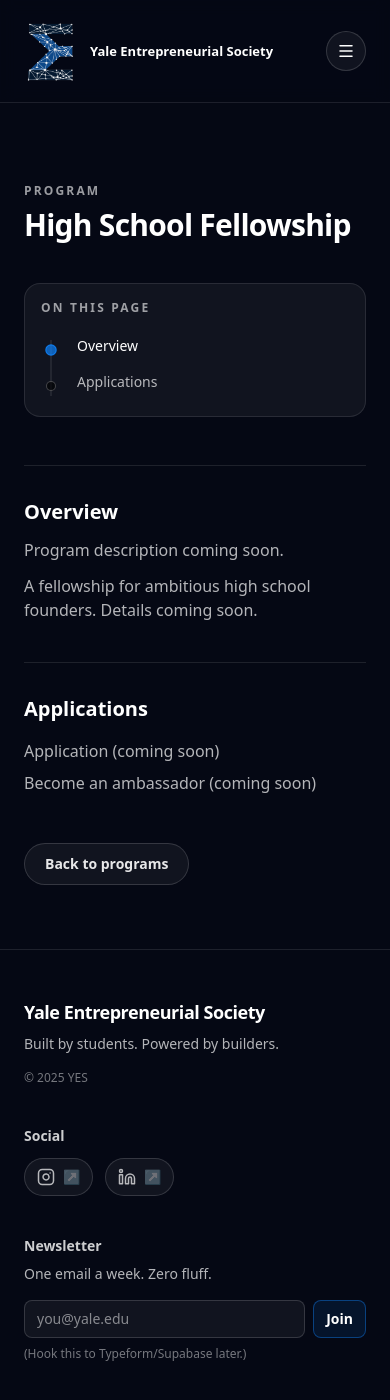
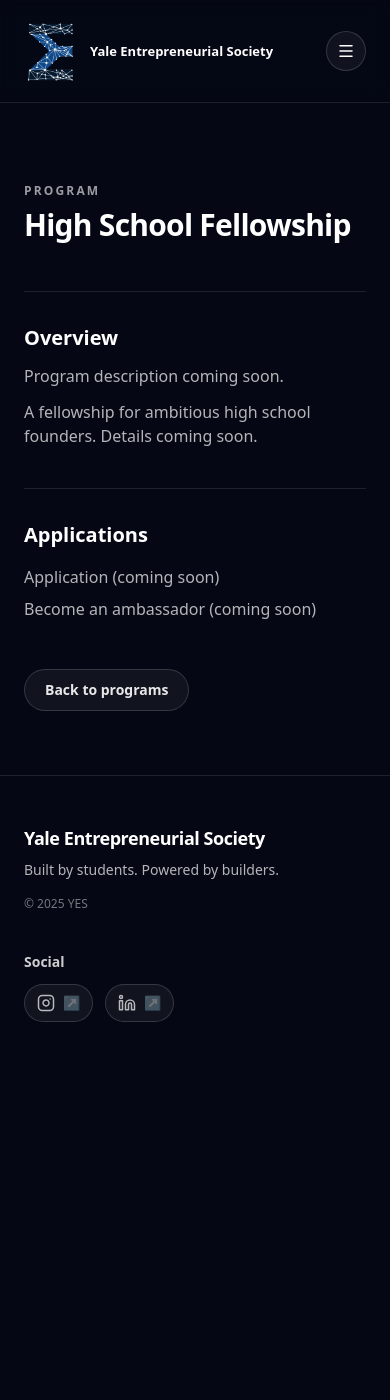
Before and after one commit to yav-fi/yes-website, a Next.js app: page /programs/high-school-fellowship in a window 390 px wide. Shown: the top 1400 px of the page. After the commit the page ends 1070 px from the top, so only its background shows below. Built offline with nearby package versions, Linux system fonts and the light colour scheme.

Commit message:
nav bar changes

```diff
--- a/src/components/layout/Footer.tsx
+++ b/src/components/layout/Footer.tsx
@@ -4,7 +4,7 @@
 export default function Footer() {
   return (
     <footer className="border-t border-white/10">
-      <Container className="grid gap-10 py-12 md:grid-cols-3">
+      <Container className="grid gap-10 py-12 md:grid-cols-2">
         <div>
           <div className="text-lg font-semibold tracking-tight">
             Yale Entrepreneurial Society
@@ -24,24 +24,6 @@
           </div>
         </div>
 
-        <div>
-          <div className="text-sm font-semibold text-white/80">Newsletter</div>
-          <p className="mt-2 text-sm text-white/70">
-            One email a week. Zero fluff.
-          </p>
-          <div className="mt-4 flex gap-2">
-            <input
-              className="w-full rounded-lg border border-white/15 bg-white/5 px-3 py-2 text-sm outline-none focus:border-signal-cyan/60"
-              placeholder="you@yale.edu"
-            />
-            <button className="rounded-lg border border-signal-cyan/40 bg-signal-cyan/10 px-3 py-2 text-sm font-semibold hover:bg-signal-cyan/20">
-              Join
-            </button>
-          </div>
-          <p className="mt-2 text-xs text-white/45">
-            (Hook this to Typeform/Supabase later.)
-          </p>
-        </div>
       </Container>
     </footer>
   );
--- a/src/components/layout/NavBar.tsx
+++ b/src/components/layout/NavBar.tsx
@@ -19,11 +19,13 @@
   label,
   active,
   onClick,
+  className,
 }: {
   href: string;
   label: string;
   active: boolean;
   onClick?: () => void;
+  className?: string;
 }) {
   return (
     <Link
@@ -34,6 +36,7 @@
         "text-white/75 hover:text-signal-cyan",
         "hover:[text-shadow:0_0_18px_rgba(56,232,255,0.55)]",
         active ? "text-white" : "",
+        className ?? "",
       ].join(" ")}
     >
       {label}
@@ -105,21 +108,19 @@
       <AnimatePresence>
         {open && (
           <motion.div
-            className="fixed inset-0 z-[60] bg-black/60 backdrop-blur-sm md:hidden"
+            className="fixed inset-0 z-[60] bg-background/95 backdrop-blur-md md:hidden"
             initial={{ opacity: 0 }}
             animate={{ opacity: 1 }}
             exit={{ opacity: 0 }}
-            onClick={() => setOpen(false)}
           >
             <motion.div
-              className="absolute top-0 left-0 right-0 border-b border-white/10 bg-background/90"
-              initial={{ y: -24, opacity: 0 }}
-              animate={{ y: 0, opacity: 1 }}
-              exit={{ y: -24, opacity: 0 }}
+              className="flex h-full flex-col"
+              initial={{ opacity: 0, y: 16 }}
+              animate={{ opacity: 1, y: 0 }}
+              exit={{ opacity: 0, y: 16 }}
               transition={{ duration: 0.2, ease: "easeOut" }}
-              onClick={(e) => e.stopPropagation()}
             >
-              <div className="flex items-center justify-between px-6 py-4">
+              <div className="flex items-center justify-between px-6 py-6">
                 <div className="flex items-center gap-3">
                   <Image
                     src="/brand/yes-logo.png"
@@ -139,8 +140,8 @@
                 </button>
               </div>
 
-              <div className="px-6 pb-6">
-                <div className="grid gap-4">
+              <div className="flex flex-1 flex-col justify-center px-6 pb-10">
+                <div className="grid gap-6 text-2xl font-semibold">
                   {links.map((l) => (
                     <NavLink
                       key={l.href}
@@ -148,13 +149,14 @@
                       label={l.label}
                       active={pathname === l.href || pathname.startsWith(l.href)}
                       onClick={() => setOpen(false)}
+                      className="text-2xl"
                     />
                   ))}
 
                   <Link
                     href="/join"
                     onClick={() => setOpen(false)}
-                    className="mt-2 inline-flex items-center justify-center rounded-full px-5 py-3 text-sm font-semibold transition border border-signal-cyan/40 bg-signal-cyan/10 hover:bg-signal-cyan/20"
+                    className="mt-2 inline-flex items-center justify-center rounded-full px-6 py-3 text-base font-semibold transition border border-signal-cyan/40 bg-signal-cyan/10 hover:bg-signal-cyan/20"
                   >
                     Join
                   </Link>
--- a/src/components/sections/home/HomeProgramsPreview.tsx
+++ b/src/components/sections/home/HomeProgramsPreview.tsx
@@ -3,6 +3,7 @@
 import { Button } from "@/components/ui/Button";
 import { programs } from "@/data/programs";
 import Reveal from "@/components/ui/Reveal";
+import Link from "next/link";
 
 export default function HomeProgramsPreview() {
   return (
@@ -19,7 +20,7 @@
         <Reveal>
           <div className="grid gap-4 md:grid-cols-3">
             {programs.slice(0, 3).map((p) => (
-              <a
+              <Link
                 key={p.slug}
                 href={`/programs/${p.slug}`}
                 className="group rounded-2xl border border-white/10 bg-white/5 p-6 transition hover:border-white/20 hover:bg-white/[0.07]"
@@ -32,7 +33,7 @@
                     ↗
                   </span>
                 </div>
-              </a>
+              </Link>
             ))}
           </div>
         </Reveal>
--- a/src/components/sections/programs/ProgramDetail.tsx
+++ b/src/components/sections/programs/ProgramDetail.tsx
@@ -87,83 +87,6 @@
           </div>
         )}
       </div>
-
-      {sections.length > 0 && (
-        <div className="mt-10 md:hidden">
-          <div className="rounded-2xl border border-white/10 bg-white/5 p-4">
-            <div className="text-xs font-semibold tracking-[0.18em] text-white/60">
-              ON THIS PAGE
-            </div>
-            <div className="mt-5 flex gap-4">
-              <div className="relative">
-                <div className="relative flex flex-col items-center gap-4 py-1">
-                  <div className="absolute inset-y-1 left-1/2 w-px -translate-x-1/2 bg-white/15" />
-                  <motion.div
-                    className="absolute left-1/2 top-1 w-px -translate-x-1/2 bg-signal-cyan/70"
-                    animate={{ height: `${progress}%` }}
-                    transition={{ duration: 0.35, ease: "easeOut" }}
-                  />
-                  {sections.map((section, index) => {
-                    const active = index <= activeIndex;
-                    return (
-                      <button
-                        key={section.id}
-                        type="button"
-                        onClick={() => scrollToSection(section.id)}
-                        className="relative z-10 flex h-5 w-5 items-center justify-center"
-                        aria-label={`Jump to ${section.title}`}
-                      >
-                        <motion.span
-                          className={[
-                            "h-2.5 w-2.5 rounded-full border",
-                            active
-                              ? "border-signal-cyan/80 bg-signal-cyan/70"
-                              : "border-white/25 bg-black/60",
-                          ].join(" ")}
-                          animate={{ scale: active ? 1.15 : 1 }}
-                          transition={{ duration: 0.2 }}
-                        />
-                      </button>
-                    );
-                  })}
-                </div>
-              </div>
-
-              <ul className="space-y-4 text-sm text-white/70">
-                {sections.map((section, index) => (
-                  <li key={section.id}>
-                    <button
-                      type="button"
-                      onClick={() => scrollToSection(section.id)}
-                      className={[
-                        "text-left transition hover:text-white",
-                        index === activeIndex ? "text-white" : "",
-                      ].join(" ")}
-                    >
-                      {section.title}
-                    </button>
-                  </li>
-                ))}
-              </ul>
-            </div>
-
-            {program.ctas && program.ctas.length > 0 && (
-              <div className="mt-6 flex flex-col gap-2">
-                {program.ctas.map((cta, index) => (
-                  <Button
-                    key={cta.label}
-                    href={cta.href}
-                    variant={cta.variant ?? (index === 0 ? "primary" : "secondary")}
-                    className="w-full"
-                  >
-                    {cta.label}
-                  </Button>
-                ))}
-              </div>
-            )}
-          </div>
-        </div>
-      )}
 
       <div className="mt-12 grid gap-10 md:grid-cols-[minmax(0,1fr)_220px]">
         <div className="space-y-10">
--- a/src/components/sections/programs/ProgramsGrid.tsx
+++ b/src/components/sections/programs/ProgramsGrid.tsx
@@ -1,7 +1,10 @@
 "use client";
 
+import Link from "next/link";
 import { programs } from "@/data/programs";
 import { AnimatePresence, LayoutGroup, motion } from "framer-motion";
+
+const MotionLink = motion(Link);
 
 export default function ProgramsGrid() {
   return (
@@ -14,7 +17,7 @@
         >
           <AnimatePresence initial={false} mode="sync">
             {programs.map((p) => (
-              <motion.a
+              <MotionLink
                 key={p.slug}
                 href={`/programs/${p.slug}`}
                 layout="position"
@@ -36,7 +39,7 @@
                   {p.cardCtaLabel ?? "Learn more"}{" "}
                   <span className="text-white/40">↗</span>
                 </div>
-              </motion.a>
+              </MotionLink>
             ))}
           </AnimatePresence>
         </motion.div>
--- a/src/data/programs.ts
+++ b/src/data/programs.ts
@@ -79,8 +79,8 @@
         title: "Contact",
         body: "Do you think you would be a cool guest? Contact us:",
         links: [
-          { label: "Leia.ryan@yale.edu", href: "mailto:Leia.ryan@yale.edu" },
-          { label: "Jasmine.garry@yale.edu", href: "mailto:Jasmine.garry@yale.edu" },
+          { label: "Leia.Ryan@yale.edu", href: "mailto:Leia.Ryan@yale.edu" },
+          { label: "Jasmine.Garry@yale.edu", href: "mailto:Jasmine.Garry@yale.edu" },
           { label: "Soleil.Wizman@yale.edu", href: "mailto:Soleil.Wizman@yale.edu" },
         ],
       },
@@ -114,7 +114,7 @@
       {
         title: "Partner inquiries",
         body: "Interested in becoming a partner? Contact us:",
-        links: [{ label: "Leia.ryan@yale.edu", href: "mailto:Leia.ryan@yale.edu" }],
+        links: [{ label: "Leia.Ryan@yale.edu", href: "mailto:Leia.Ryan@yale.edu" }],
       },
     ],
   },
```
